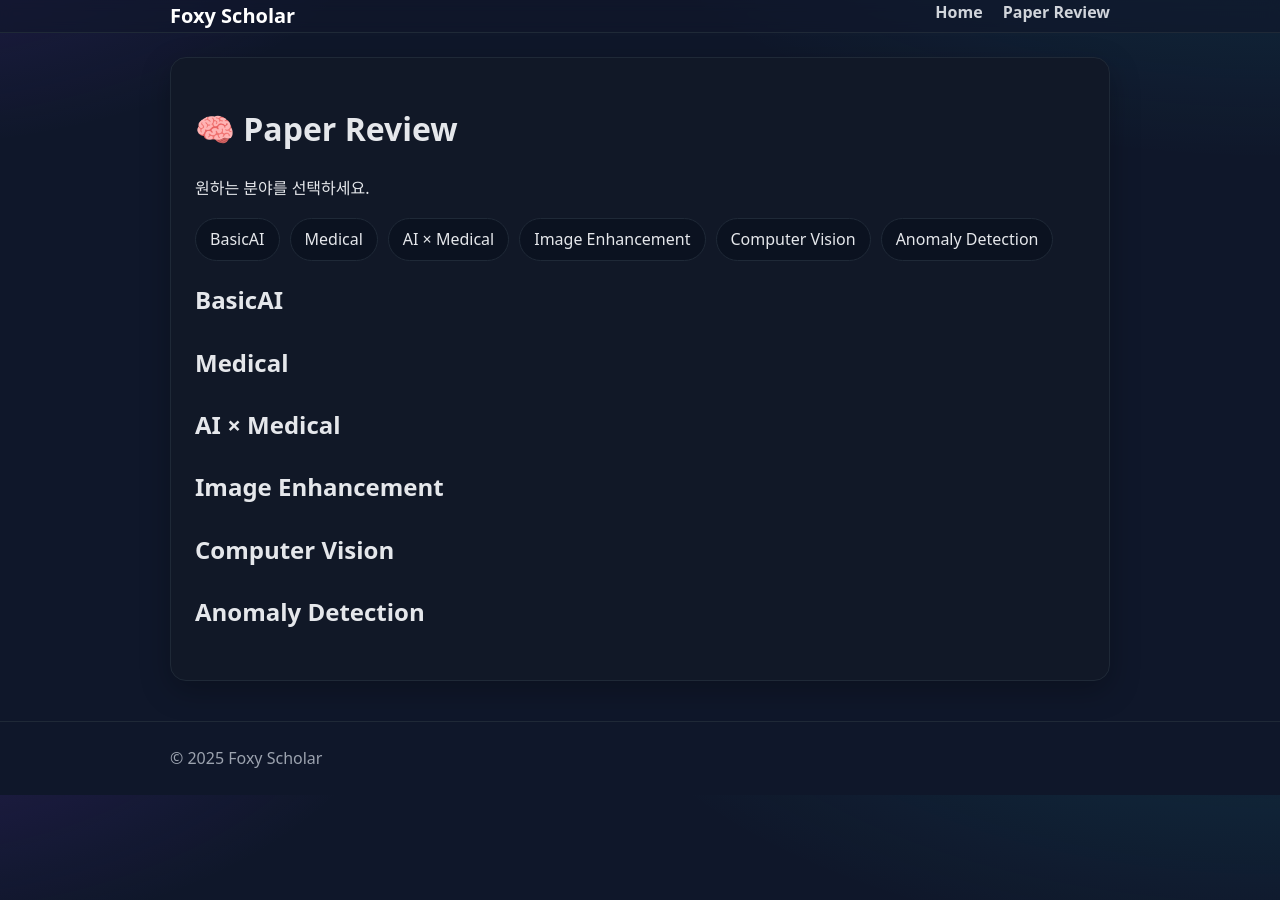
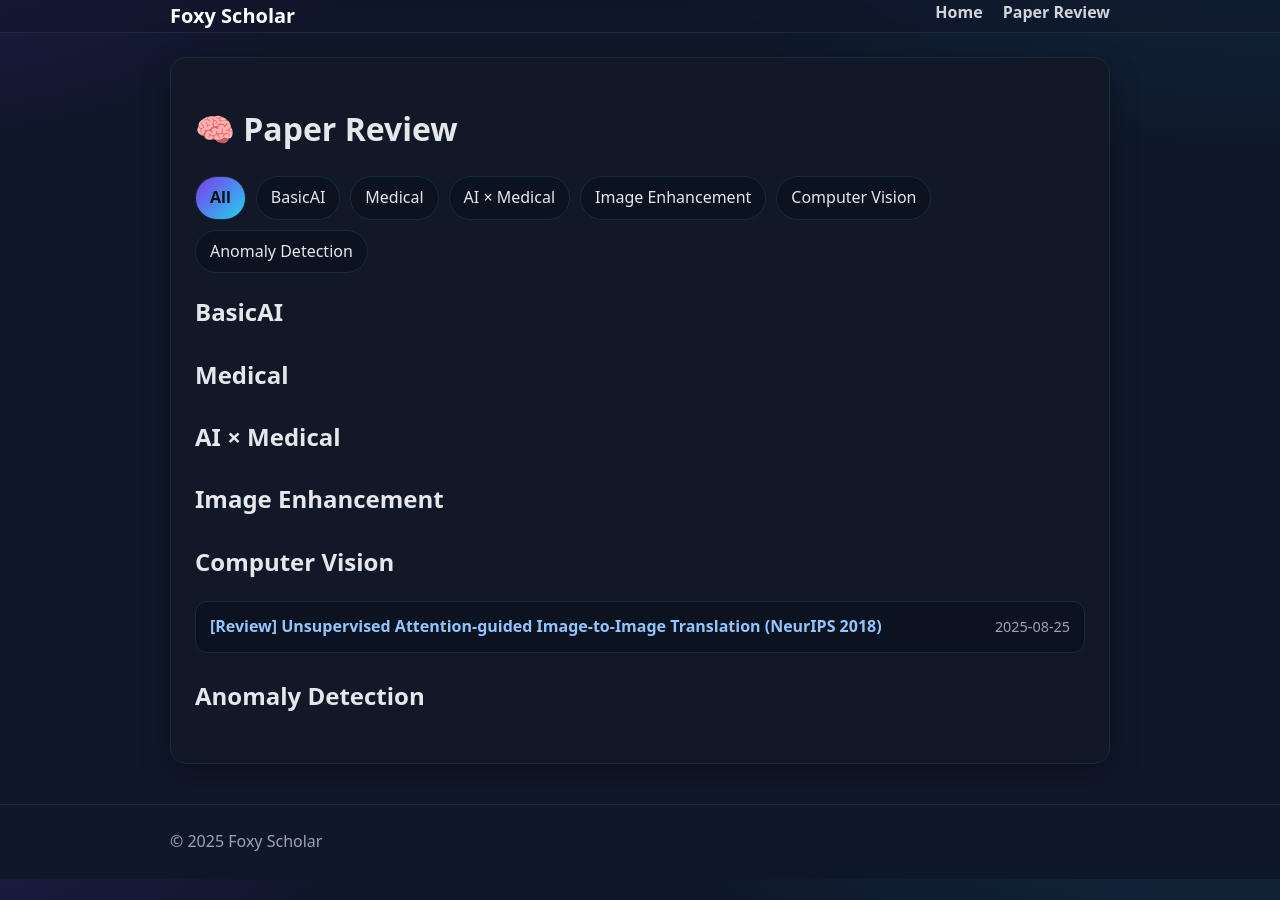
Before and after one commit to foxyhyun/foxyhyun.github.io, a Jekyll site: the page built from _pages/reviews.md, in a window 1280 px wide. Built offline with Jekyll 4.4.1, drawn with Linux system fonts in a browser that asks for light colours.

Commit message:
first blog

```diff
--- a/_pages/reviews.md
+++ b/_pages/reviews.md
@@ -6,73 +6,101 @@ layout: default
 
 # 🧠 Paper Review
 
-원하는 분야를 선택하세요.
-
 <div class="tag-buttons">
-  <a href="#basicai" class="btn">BasicAI</a>
-  <a href="#medical" class="btn">Medical</a>
-  <a href="#aixmedical" class="btn">AI × Medical</a>
-  <a href="#imageenhancement" class="btn">Image Enhancement</a>
-  <a href="#computervision" class="btn">Computer Vision</a>
-  <a href="#anomalydetection" class="btn">Anomaly Detection</a>
+  <a href="#all" class="btn" data-target="all">All</a>
+  <a href="#basicai" class="btn" data-target="basicai">BasicAI</a>
+  <a href="#medical" class="btn" data-target="medical">Medical</a>
+  <a href="#aixmedical" class="btn" data-target="aixmedical">AI × Medical</a>
+  <a href="#imageenhancement" class="btn" data-target="imageenhancement">Image Enhancement</a>
+  <a href="#computervision" class="btn" data-target="computervision">Computer Vision</a>
+  <a href="#anomalydetection" class="btn" data-target="anomalydetection">Anomaly Detection</a>
 </div>
 
-## BasicAI {#basicai}
-<ul class="paper-list">
-{% for post in site.posts %}
-  {% if post.categories contains "PaperReview" and post.tags contains "BasicAI" %}
-    <li><a class="post-link" href="{{ post.url | relative_url }}">{{ post.title }}</a>
-      <time>{{ post.date | date: "%Y-%m-%d" }}</time></li>
-  {% endif %}
-{% endfor %}
-</ul>
+<section class="pv-section" data-key="basicai">
+  <h2>BasicAI</h2>
+  <ul class="paper-list">
+  {% for post in site.posts %}
+    {% if post.categories contains "PaperReview" and post.tags contains "BasicAI" %}
+      <li><a class="post-link" href="{{ post.url | relative_url }}">{{ post.title }}</a>
+        <time>{{ post.date | date: "%Y-%m-%d" }}</time></li>
+    {% endif %}
+  {% endfor %}
+  </ul>
+</section>
 
-## Medical {#medical}
-<ul class="paper-list">
-{% for post in site.posts %}
-  {% if post.categories contains "PaperReview" and post.tags contains "Medical" %}
-    <li><a class="post-link" href="{{ post.url | relative_url }}">{{ post.title }}</a>
-      <time>{{ post.date | date: "%Y-%m-%d" }}</time></li>
-  {% endif %}
-{% endfor %}
-</ul>
+<section class="pv-section" data-key="medical">
+  <h2>Medical</h2>
+  <ul class="paper-list">
+  {% for post in site.posts %}
+    {% if post.categories contains "PaperReview" and post.tags contains "Medical" %}
+      <li><a class="post-link" href="{{ post.url | relative_url }}">{{ post.title }}</a>
+        <time>{{ post.date | date: "%Y-%m-%d" }}</time></li>
+    {% endif %}
+  {% endfor %}
+  </ul>
+</section>
 
-## AI × Medical {#aixmedical}
-<ul class="paper-list">
-{% for post in site.posts %}
-  {% if post.categories contains "PaperReview" and post.tags contains "AIxMedical" %}
-    <li><a class="post-link" href="{{ post.url | relative_url }}">{{ post.title }}</a>
-      <time>{{ post.date | date: "%Y-%m-%d" }}</time></li>
-  {% endif %}
-{% endfor %}
-</ul>
+<section class="pv-section" data-key="aixmedical">
+  <h2>AI × Medical</h2>
+  <ul class="paper-list">
+  {% for post in site.posts %}
+    {% if post.categories contains "PaperReview" and post.tags contains "AIxMedical" %}
+      <li><a class="post-link" href="{{ post.url | relative_url }}">{{ post.title }}</a>
+        <time>{{ post.date | date: "%Y-%m-%d" }}</time></li>
+    {% endif %}
+  {% endfor %}
+  </ul>
+</section>
 
-## Image Enhancement {#imageenhancement}
-<ul class="paper-list">
-{% for post in site.posts %}
-  {% if post.categories contains "PaperReview" and post.tags contains "ImageEnhancement" %}
-    <li><a class="post-link" href="{{ post.url | relative_url }}">{{ post.title }}</a>
-      <time>{{ post.date | date: "%Y-%m-%d" }}</time></li>
-  {% endif %}
-{% endfor %}
-</ul>
+<section class="pv-section" data-key="imageenhancement">
+  <h2>Image Enhancement</h2>
+  <ul class="paper-list">
+  {% for post in site.posts %}
+    {% if post.categories contains "PaperReview" and post.tags contains "ImageEnhancement" %}
+      <li><a class="post-link" href="{{ post.url | relative_url }}">{{ post.title }}</a>
+        <time>{{ post.date | date: "%Y-%m-%d" }}</time></li>
+    {% endif %}
+  {% endfor %}
+  </ul>
+</section>
 
-## Computer Vision {#computervision}
-<ul class="paper-list">
-{% for post in site.posts %}
-  {% if post.categories contains "PaperReview" and post.tags contains "ComputerVision" %}
-    <li><a class="post-link" href="{{ post.url | relative_url }}">{{ post.title }}</a>
-      <time>{{ post.date | date: "%Y-%m-%d" }}</time></li>
-  {% endif %}
-{% endfor %}
-</ul>
+<section class="pv-section" data-key="computervision">
+  <h2>Computer Vision</h2>
+  <ul class="paper-list">
+  {% for post in site.posts %}
+    {% if post.categories contains "PaperReview" and post.tags contains "ComputerVision" %}
+      <li><a class="post-link" href="{{ post.url | relative_url }}">{{ post.title }}</a>
+        <time>{{ post.date | date: "%Y-%m-%d" }}</time></li>
+    {% endif %}
+  {% endfor %}
+  </ul>
+</section>
 
-## Anomaly Detection {#anomalydetection}
-<ul class="paper-list">
-{% for post in site.posts %}
-  {% if post.categories contains "PaperReview" and post.tags contains "AnomalyDetection" %}
-    <li><a class="post-link" href="{{ post.url | relative_url }}">{{ post.title }}</a>
-      <time>{{ post.date | date: "%Y-%m-%d" }}</time></li>
-  {% endif %}
-{% endfor %}
-</ul>
+<section class="pv-section" data-key="anomalydetection">
+  <h2>Anomaly Detection</h2>
+  <ul class="paper-list">
+  {% for post in site.posts %}
+    {% if post.categories contains "PaperReview" and post.tags contains "AnomalyDetection" %}
+      <li><a class="post-link" href="{{ post.url | relative_url }}">{{ post.title }}</a>
+        <time>{{ post.date | date: "%Y-%m-%d" }}</time></li>
+    {% endif %}
+  {% endfor %}
+  </ul>
+</section>
+
+<script>
+(function(){
+  const btns = document.querySelectorAll('.btn[data-target]');
+  const secs = document.querySelectorAll('.pv-section');
+  function show(key){
+    secs.forEach(s => s.style.display = (key==='all'||s.dataset.key===key)?'block':'none');
+    btns.forEach(b => b.classList.toggle('active', b.dataset.target===key));
+    if(key!=='all') location.hash = key;
+  }
+  btns.forEach(b => b.addEventListener('click', e => { e.preventDefault(); show(b.dataset.target); }));
+  window.addEventListener('DOMContentLoaded', () => {
+    const key = (location.hash||'#all').slice(1);
+    show(key);
+  });
+})();
+</script>
--- a/assets/style.css
+++ b/assets/style.css
@@ -85,3 +85,6 @@ figure { margin: 20px 0; text-align: center; }
 figure img { max-width: 100%; border-radius: 12px; box-shadow: 0 4px 20px rgba(0,0,0,0.3); }
 figure figcaption { font-size: 0.9em; color: var(--muted); margin-top: 6px; }
 mark { background: #fde047; padding: 0 4px; border-radius: 3px; }
+
+.btn.active{background:linear-gradient(135deg,var(--accent),var(--accent-2)); color:#001014; font-weight:800}
+.pv-section{margin-top:16px}
```
Also changed, not shown: _posts/2025-08-25-attention_gan.md (+1 -1 lines).
